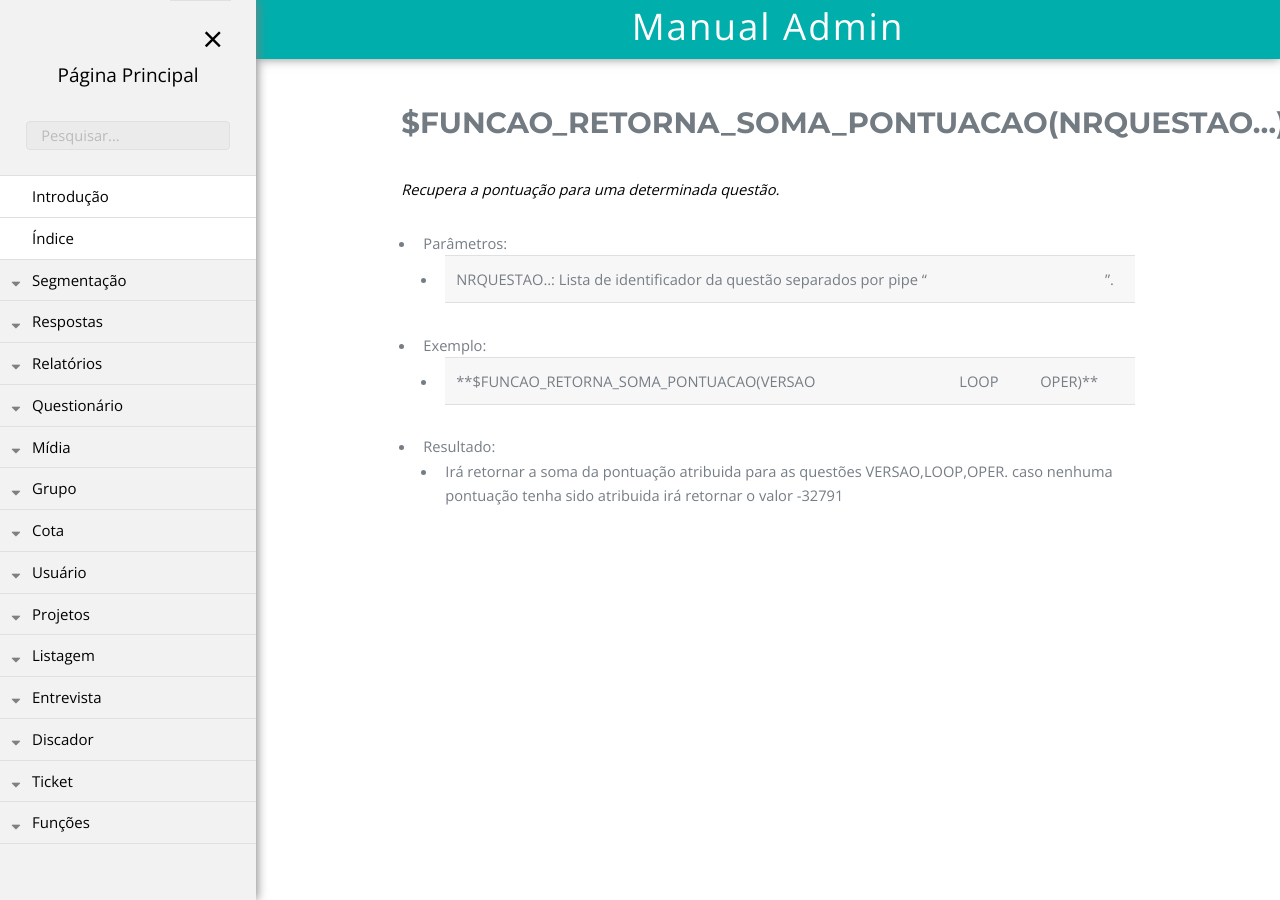
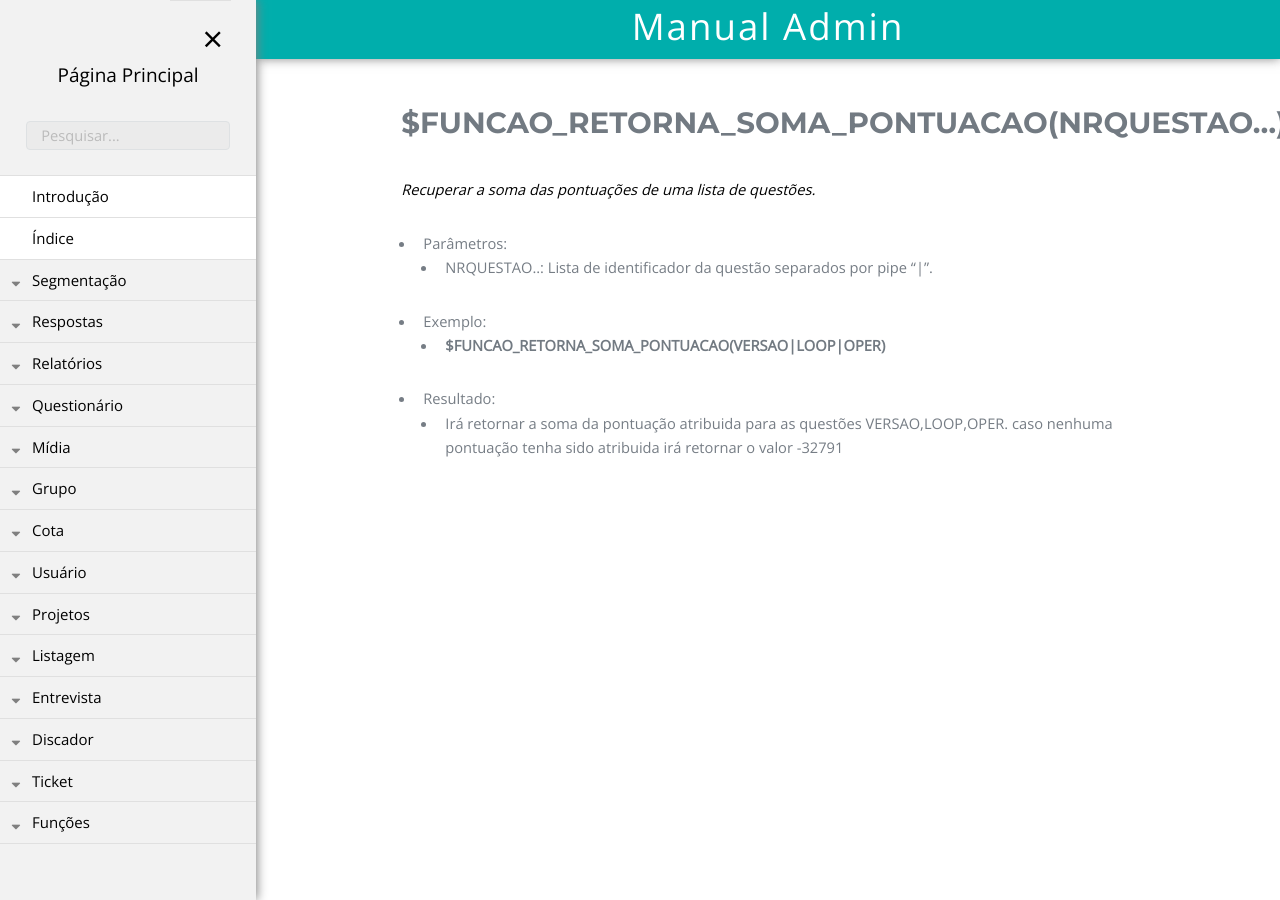
Before and after one commit to rogerio-figueiredo-hsr/hsrtechonline.github.io, a Jekyll site: the page built from _posts/2018-01-09-obter-soma-pontuacao.md, in a window 1280 px wide. Built offline with Jekyll 4.4.1, drawn with Linux system fonts in a browser that asks for light colours.

Commit message:
correcao do pipe

```diff
--- a/_posts/2018-01-09-obter-soma-pontuacao.md
+++ b/_posts/2018-01-09-obter-soma-pontuacao.md
@@ -6,10 +6,10 @@ permalink: /fastQuestAdmin/funcoes/obter-soma-pontuacao
 pasta: "funcoes"
 ---
 # $FUNCAO_RETORNA_SOMA_PONTUACAO(NRQUESTAO...)
-*Recupera a pontuação para uma determinada questão.*
+*Recuperar a soma das pontuações de uma lista de questões.*
 - Parâmetros:
-    - NRQUESTAO..: Lista de identificador da questão separados por pipe "|".
+    - NRQUESTAO..: Lista de identificador da questão separados por pipe "\|".
 - Exemplo:
-    - **$FUNCAO_RETORNA_SOMA_PONTUACAO(VERSAO|LOOP|OPER)**
+    - **$FUNCAO_RETORNA_SOMA_PONTUACAO(VERSAO\|LOOP\|OPER)**
 - Resultado:
     - Irá retornar a soma da pontuação atribuida para as questões VERSAO,LOOP,OPER. caso nenhuma pontuação tenha sido atribuida irá retornar o valor -32791
```
